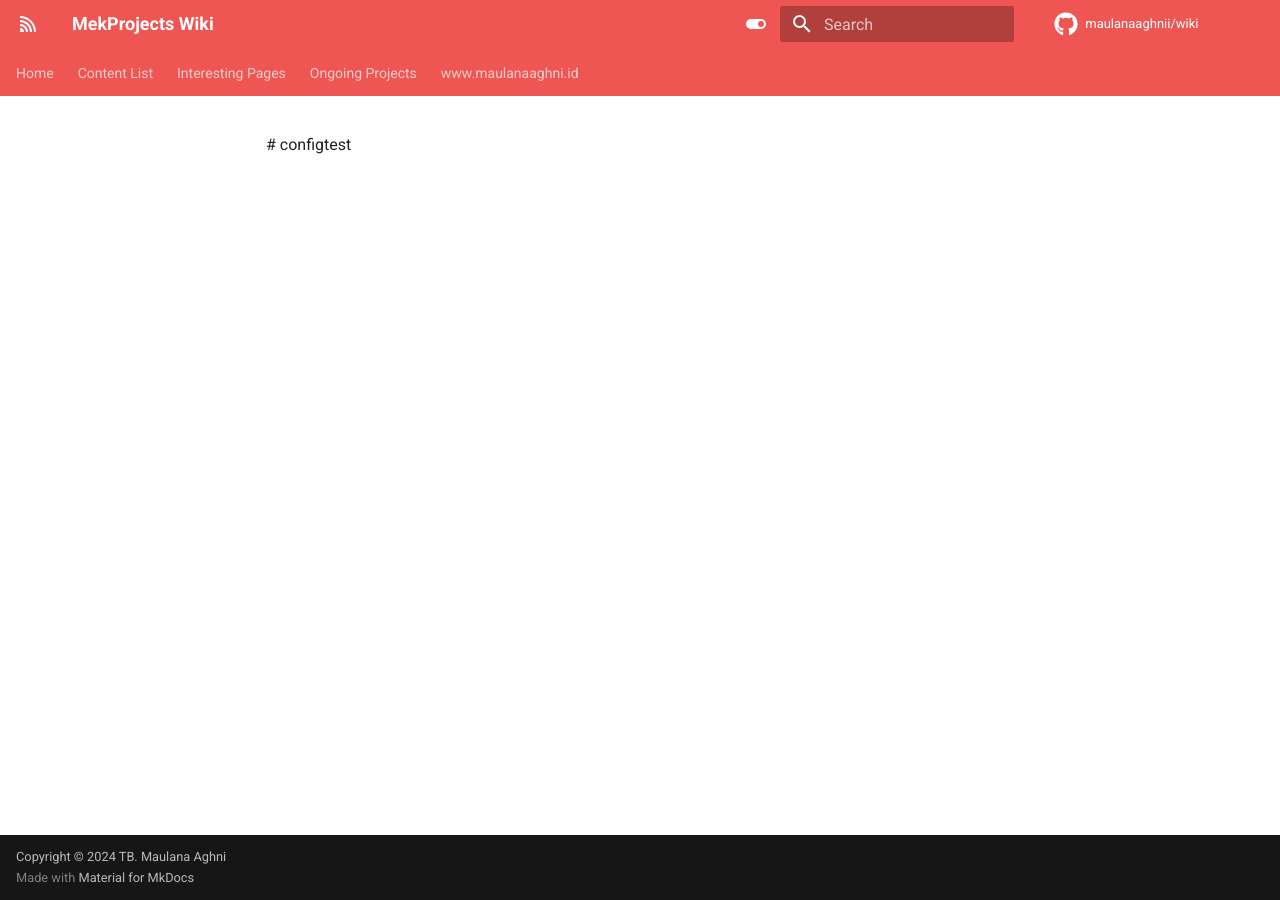
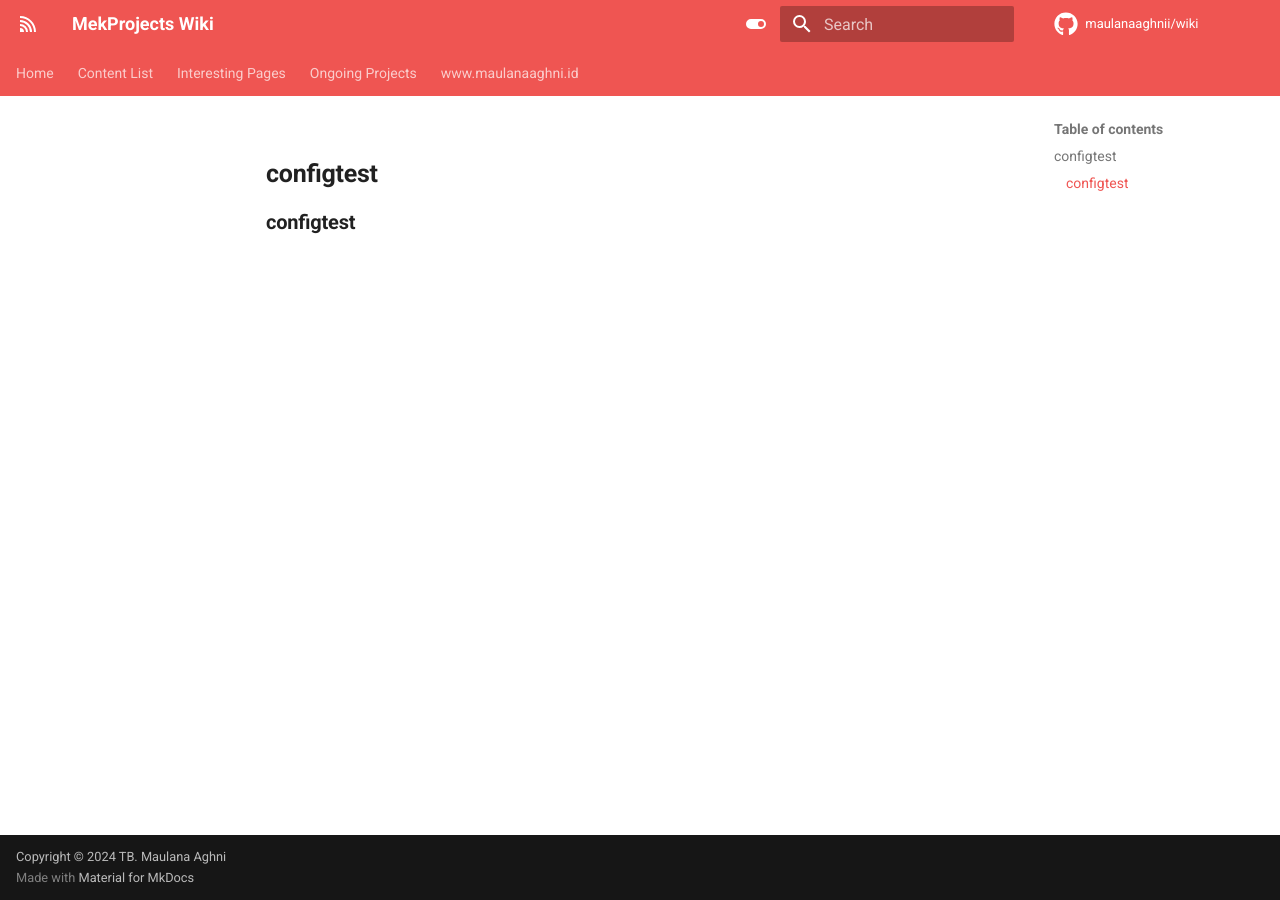
Before and after one commit to maulanaaghnii/wiki, an MkDocs documentation site: the page built from docs/configtest.md, in a window 1280 px wide. Built offline with MkDocs 1.6.1 and Material for MkDocs 9.7.7, drawn with Linux system fonts in a browser that asks for light colours; comment, search, counter and statistics services are not loaded.

Commit message:
Updated 2 files via CloudCannon.

```diff
--- a/docs/configtest.md
+++ b/docs/configtest.md
@@ -1,4 +1,8 @@
 ---
 title: configtest
 ---
-\# configtest
+# configtest
+
+## configtest
+
+### configtest
```
